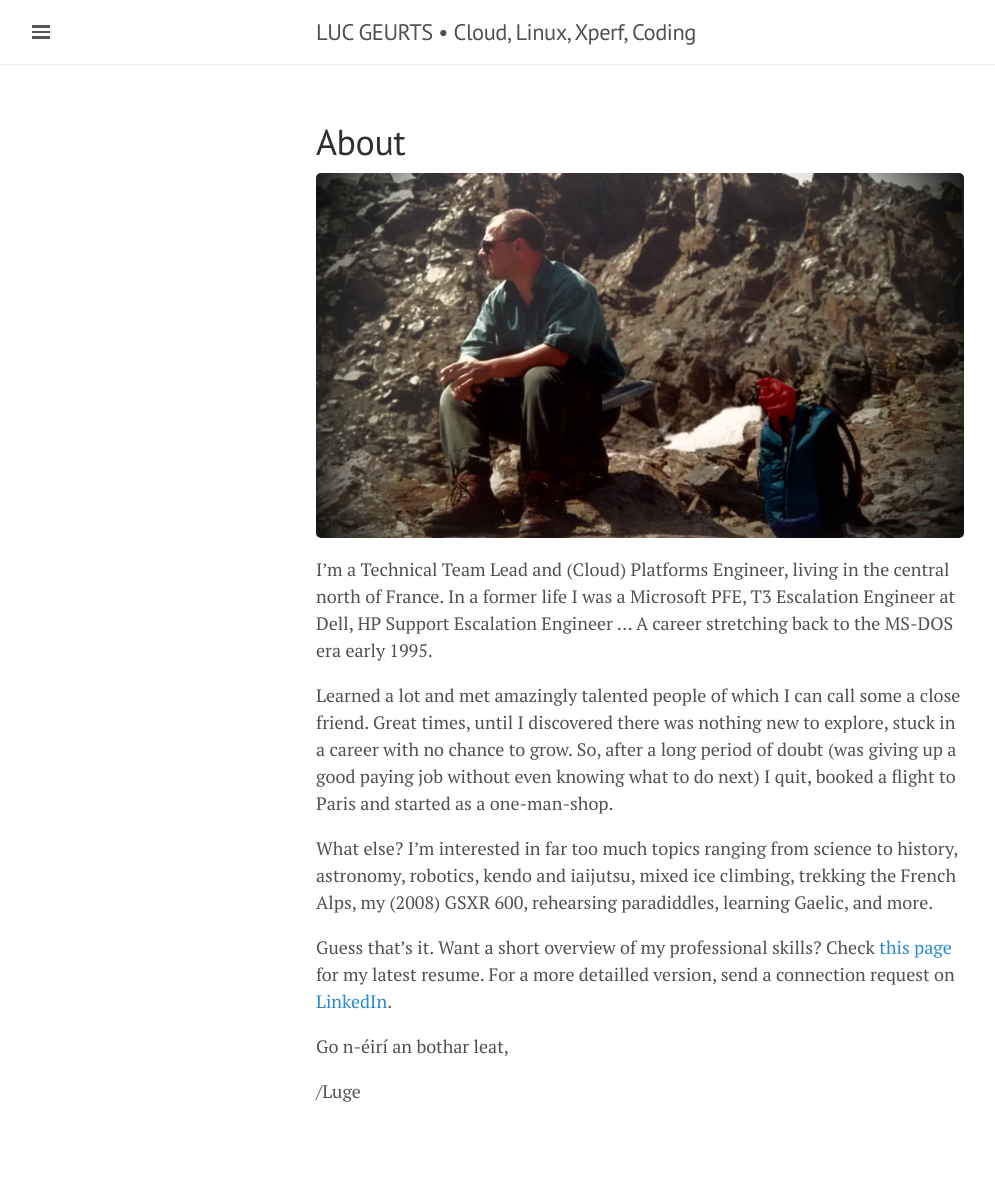
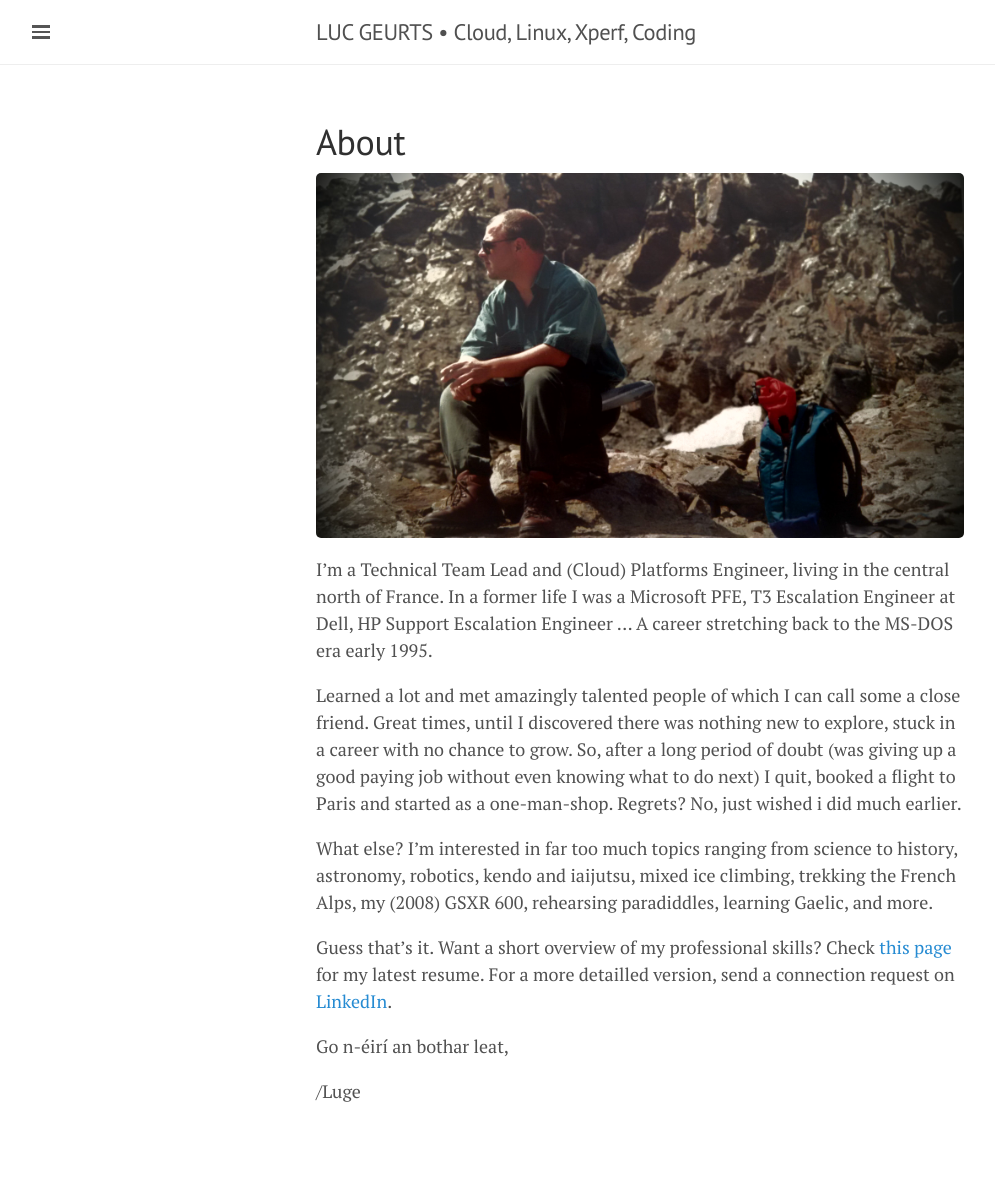
Before and after one commit to lgeurts/lgeurts.github.io, a Jekyll site: the page built from about.md, in a window 1280 px wide. Shown: the whole page, without its empty margins (0-995 px from the left). Built offline with Jekyll 4.4.1, drawn with Linux system fonts in a browser that asks for light colours; nearby versions of some CDN libraries.

Commit message:
Update about.md

```diff
--- a/about.md
+++ b/about.md
@@ -8,7 +8,7 @@
 I'm a Technical Team Lead and (Cloud) Platforms Engineer, living in the central north of France.
 In a former life I was a Microsoft PFE, T3 Escalation Engineer at Dell, HP Support Escalation Engineer ... A career stretching back to the MS-DOS era early 1995.
 
-Learned a lot and met amazingly talented people of which I can call some a close friend. Great times, until I discovered there was nothing new to explore, stuck in a career with no chance to grow. So, after a long period of doubt (was giving up a good paying job without even knowing what to do next) I quit, booked a flight to Paris and started as a one-man-shop.
+Learned a lot and met amazingly talented people of which I can call some a close friend. Great times, until I discovered there was nothing new to explore, stuck in a career with no chance to grow. So, after a long period of doubt (was giving up a good paying job without even knowing what to do next) I quit, booked a flight to Paris and started as a one-man-shop. Regrets? No, just wished i did much earlier.
 
 What else? I'm interested in far too much topics ranging from science to history, astronomy, robotics, kendo and iaijutsu, mixed ice climbing, trekking the French Alps, my (2008) GSXR 600, rehearsing paradiddles, learning Gaelic, and more.
 
```
